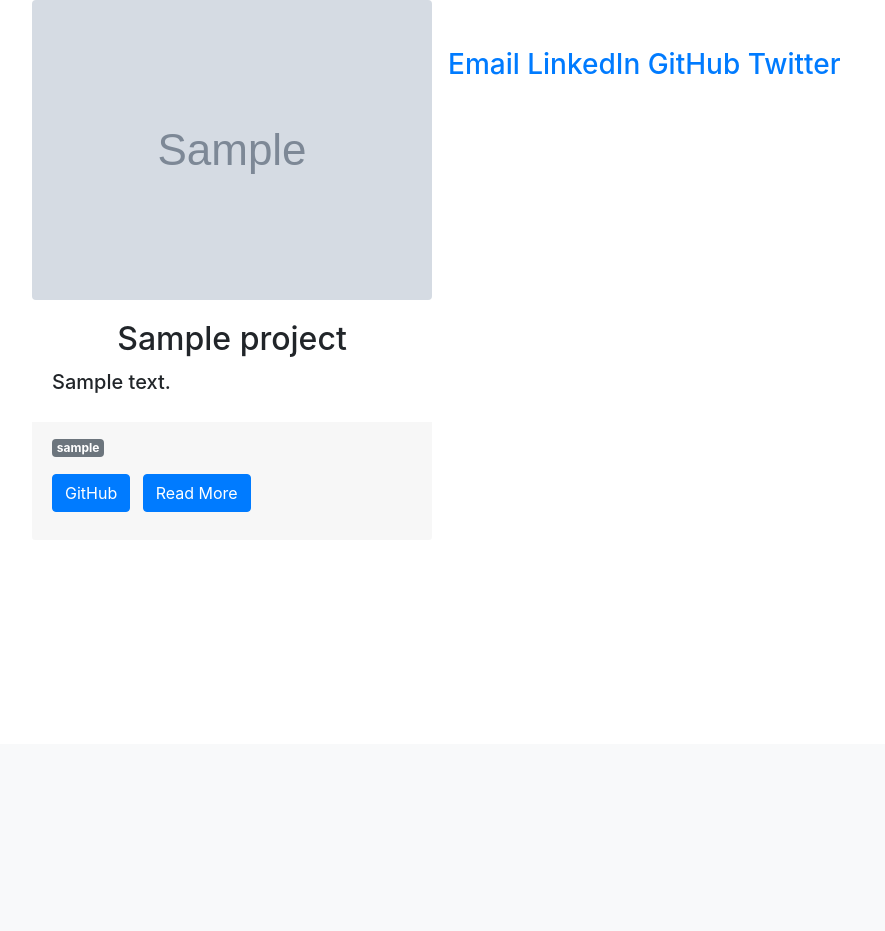
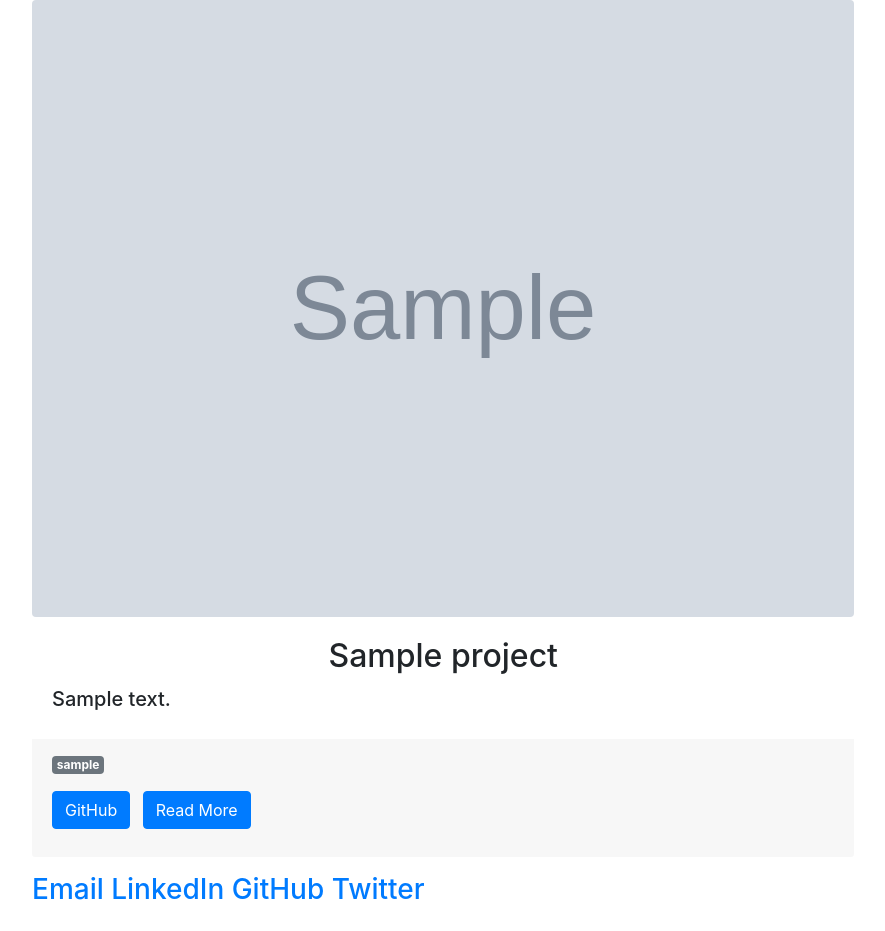
Before and after one commit to jdavv/jeanlucdavern_portfolio, a Django app: page / in a window 1280 px wide. Shown: the part 56-987 px from the top of the page, without its empty margins (38-923 px from the left). Before the commit the page ends 568 px from the top, so only its background shows below. Run offline with Django 3.2, Linux system fonts and the light colour scheme; tables that the repository leaves empty hold one stand-in row (values such as "Sample post"); grey boxes marked "Sample" are stand-in pictures; parts of the project's set-up code (start-up, migrations or seed data) failed here and were passed over; some libraries are stand-ins or nearby versions.

Commit message:
Fix colum

```diff
--- a/jeanlucdavern_portfolio/templates/projects/home_list.html
+++ b/jeanlucdavern_portfolio/templates/projects/home_list.html
@@ -59,10 +59,8 @@
 </div><!-- END CARD -->
 {% endfor %}
 <!-- END CARD AREA -->
-</div><!-- END ROW -->
 
-<div class="row">
-  <div class="col my-5 mx-3">
+  <div class="col-md-12 my-3">
 <h3>{{ meta.contact_line|safe }}
       <a href="{% url 'contact:contact_index' %}">Email</a>
         <a href="{{ meta.LinkedIn }}">LinkedIn</a>
```
